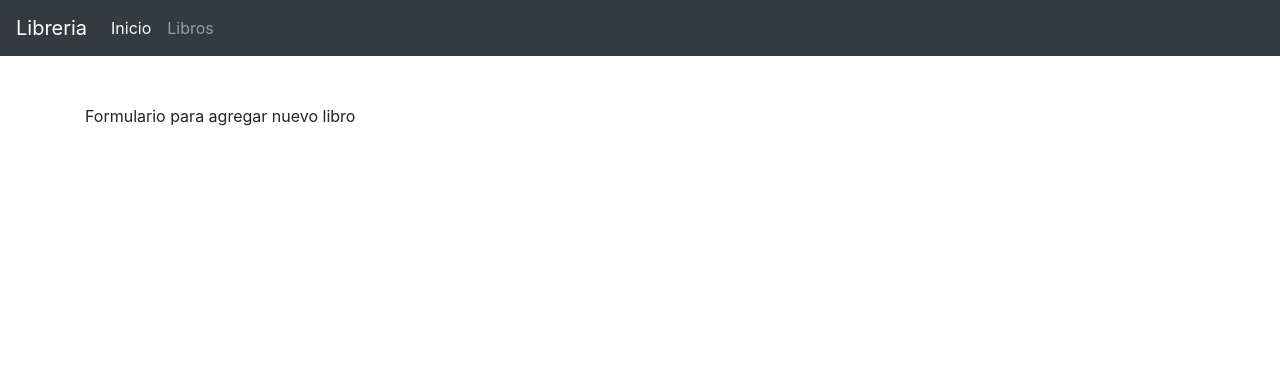
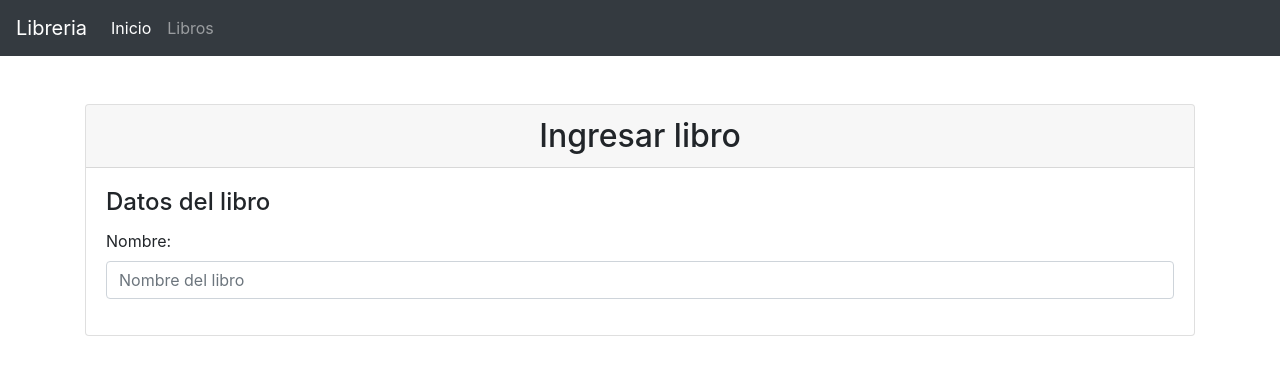
Before and after one commit to lucaspintos909/django-crud, a Django app: page /libros/ingresar in a window 1280 px wide. Shown: the top 375 px of the page. Run offline with Django 4.2, Linux system fonts and the light colour scheme.

Commit message:
feat: Card con el formulario para crear libro

```diff
--- a/libreria/templates/books/create.html
+++ b/libreria/templates/books/create.html
@@ -2,5 +2,16 @@
 {% block title %}Agregar libro{% endblock title %}
 
 {% block content %}
-Formulario para agregar nuevo libro
+<div class="card">
+  <div class="card-header">
+    <h2 class="text-center m-0">Ingresar libro</h2>
+  </div>
+  <div class="card-body">
+    <h4 class="card-title">Datos del libro</h4>
+    {% include 'books/form.html' %}
+  </div>
+  {% comment %} <div class="card-footer text-muted">
+    Footer
+  </div> {% endcomment %}
+</div>
 {% endblock content %}
```
